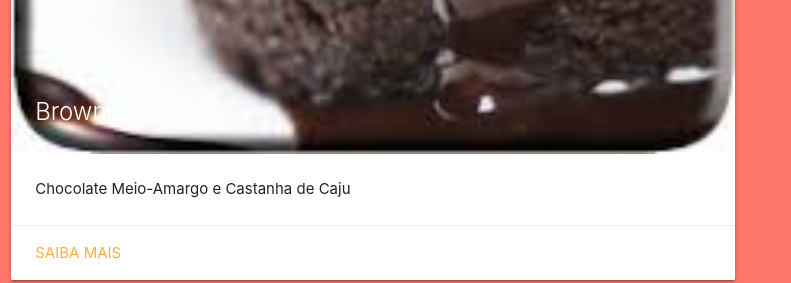
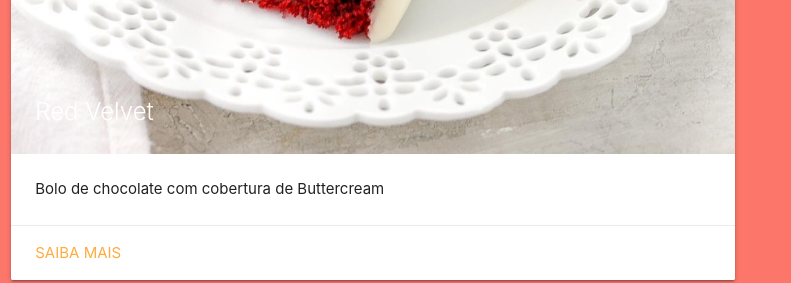
Before and after one commit to ppdro-u/larissacsr.github.io, a plain HTML site: page index.html in a window 1280 px wide. Shown: the part 1514-1797 px from the top of the page, without its empty margins (0-791 px from the left). Drawn offline with Linux system fonts and the light colour scheme.

Commit message:
Initial commit

```diff
--- a/index.html
+++ b/index.html
@@ -55,11 +55,11 @@
          <div class="col s6 m7">
             <div class="card">
                <div class="card-image">
-                  <img src="img/brownie.jpeg">
-                  <span class="card-title">Brownie</span>
+                  <img src="img/Red-Velvet-Cake-8.jpg">
+                  <span class="card-title">Red Velvet</span>
                </div>
                <div class="card-content">
-                  <p>Chocolate Meio-Amargo e Castanha de Caju</p>
+                  <p>Bolo de chocolate com cobertura de Buttercream</p>
                </div>
                <div class="card-action">
                   <a href="#">Saiba mais</a>
```
Also changed, not shown: img/Red-Velvet-Cake-8.jpg (added).
